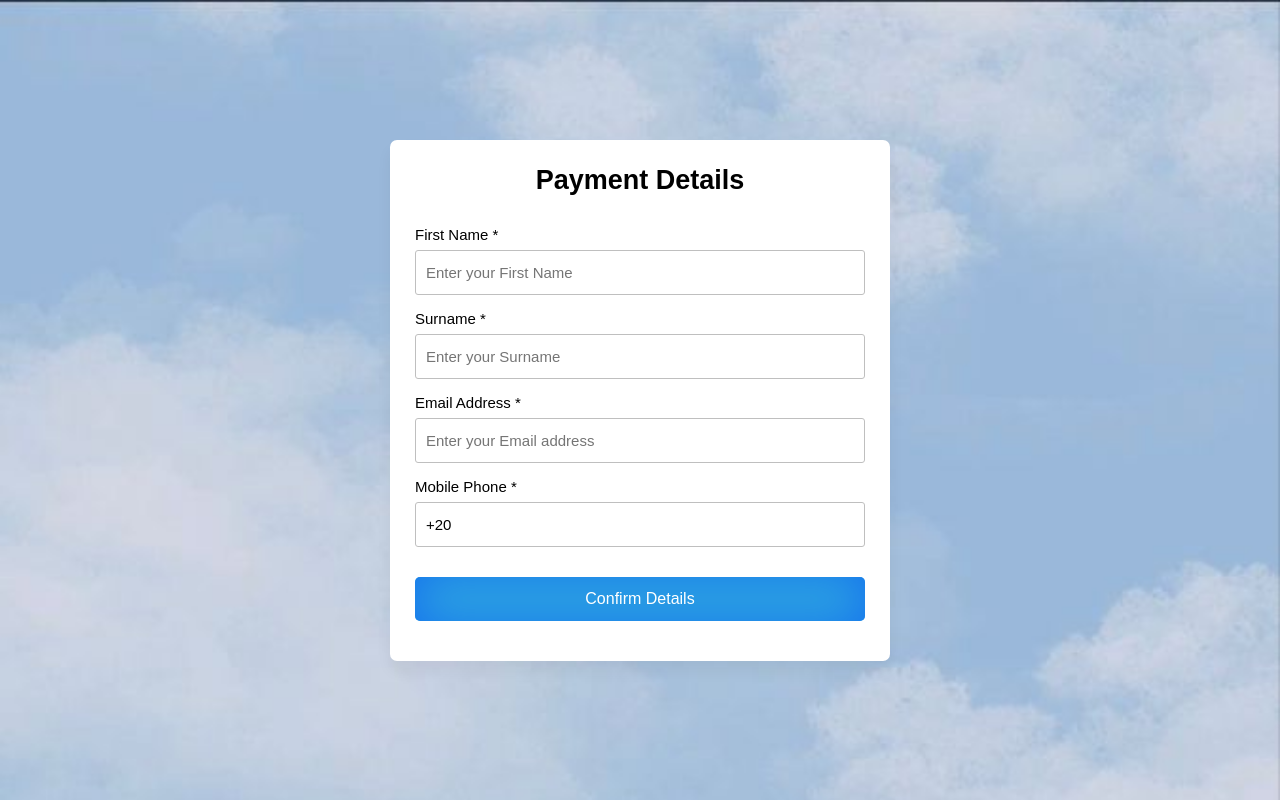
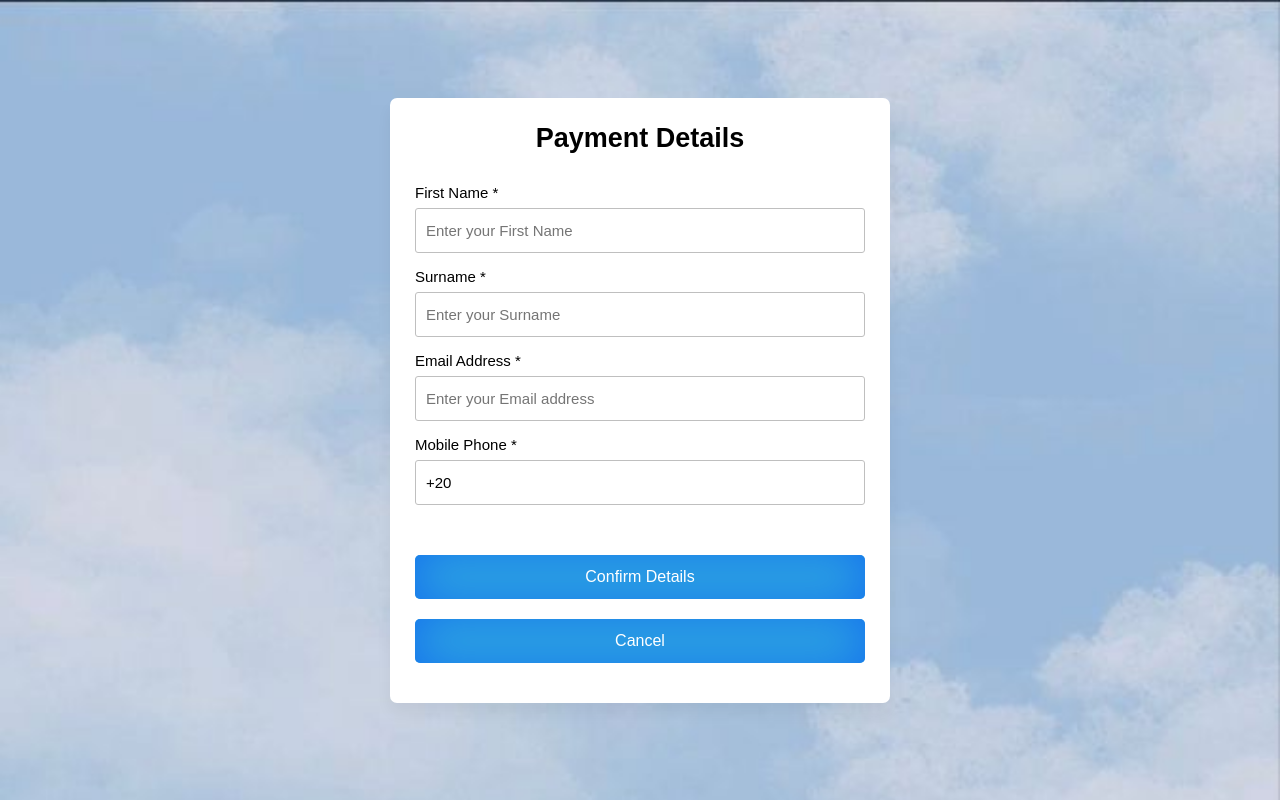
Before and after one commit to CordialBeatle0/cinema-reservation-system, a website: page public/views/Payment.html in a window 1280 px wide. Drawn offline with nearby package versions, Linux system fonts and the light colour scheme.

Commit message:
payment cacle buttons added

```diff
--- a/public/styles/payment.css
+++ b/public/styles/payment.css
@@ -93,6 +93,7 @@ form small {
   background: #33b0de;
   box-shadow: inset 0 0 50px #146fef;
   transition: 0.2s ease;
+  margin-top: 20px;
 }
 
 .confirm_details-btn input:hover {
--- a/public/views/Payment.html
+++ b/public/views/Payment.html
@@ -1,15 +1,13 @@
 <!DOCTYPE html>
 <html lang="en">
+
 <head>
   <meta charset="UTF-8" />
   <meta name="viewport" content="width=device-width, initial-scale=1.0" />
   <title>Payment</title>
   <link rel="stylesheet" href="./../styles/payment.css" />
   <!-- Fontawesome CDN Link For Icons -->
-    <link
-      rel="stylesheet"
-      href="https://cdnjs.cloudflare.com/ajax/libs/font-awesome/6.2.1/css/all.min.css"
-    />
+  <link rel="stylesheet" href="https://cdnjs.cloudflare.com/ajax/libs/font-awesome/6.2.1/css/all.min.css" />
   <script src="https://code.jquery.com/jquery-3.5.1.min.js"></script>
 </head>
 
@@ -34,17 +32,14 @@
     </div>
     <div class="form-group confirm_details-btn">
       <input type="button" value="Confirm Details" id="confirm-btn" />
+      <input type="button" value="Cancel" id="cancel-btn" />
     </div>
 
     <div class="payment-form">
       <h2>Card Details</h2>
       <div class="form-group">
         <label for="cardnumber">Card Number *</label>
-          <input
-            type="text"
-            id="cardnumber"
-            placeholder="**** **** **** ****"
-          />
+        <input type="text" id="cardnumber" placeholder="**** **** **** ****" />
       </div>
       <div class="form-group">
         <label for="expirydate">Expiry Date *</label>
@@ -56,18 +51,16 @@
       </div>
       <div class="form-group">
         <label for="offercode">Offer Code</label>
-          <input
-            type="text"
-            id="offercode"
-            placeholder="Enter Offer Code if any"
-          />
+        <input type="text" id="offercode" placeholder="Enter Offer Code if any" />
       </div>
       <div class="form-group confirm_details-btn">
         <input type="submit" value="Complete Payment" />
+        <input type="button" value="Cancel" id="cancel-btn" />
       </div>
     </div>
   </form>
 
   <script src="./../validations/paymentForm.js"></script>
 </body>
+
 </html>
```
Lines whose indentation alone changed are shown as unchanged.
